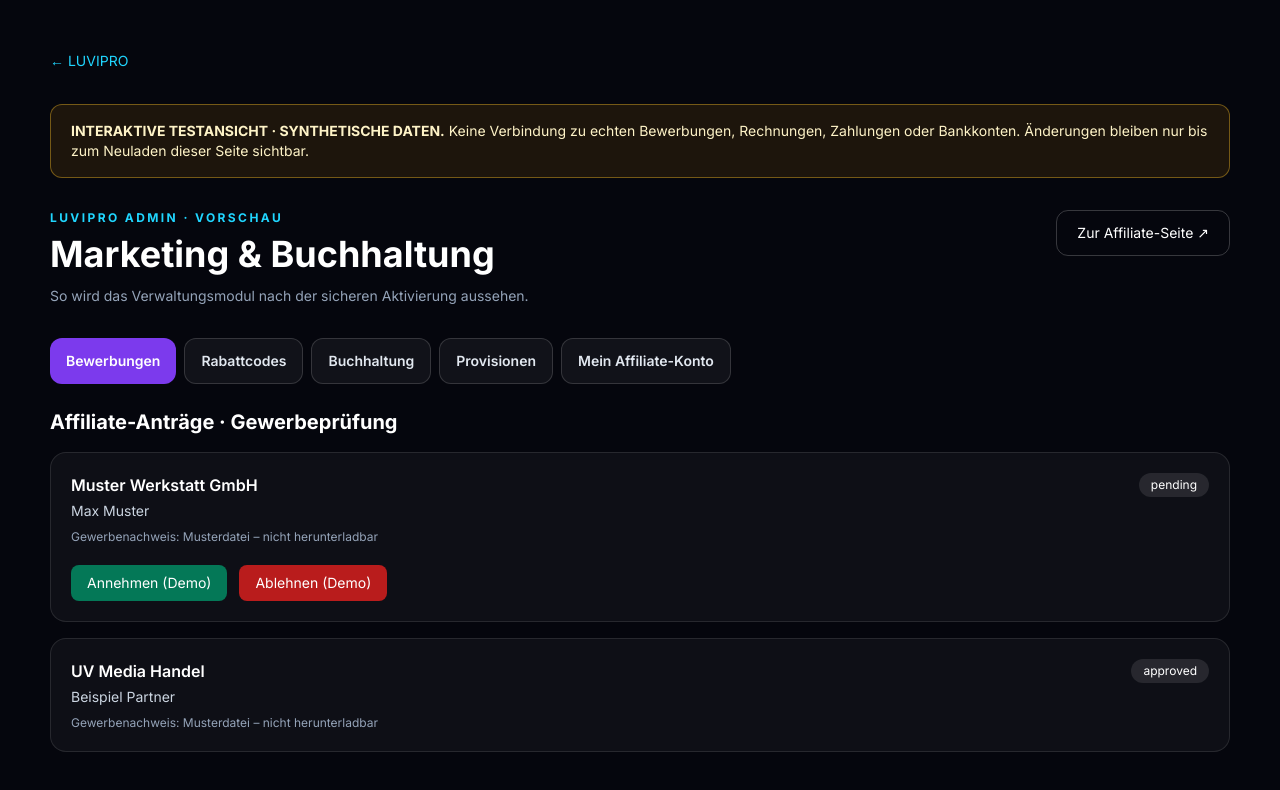
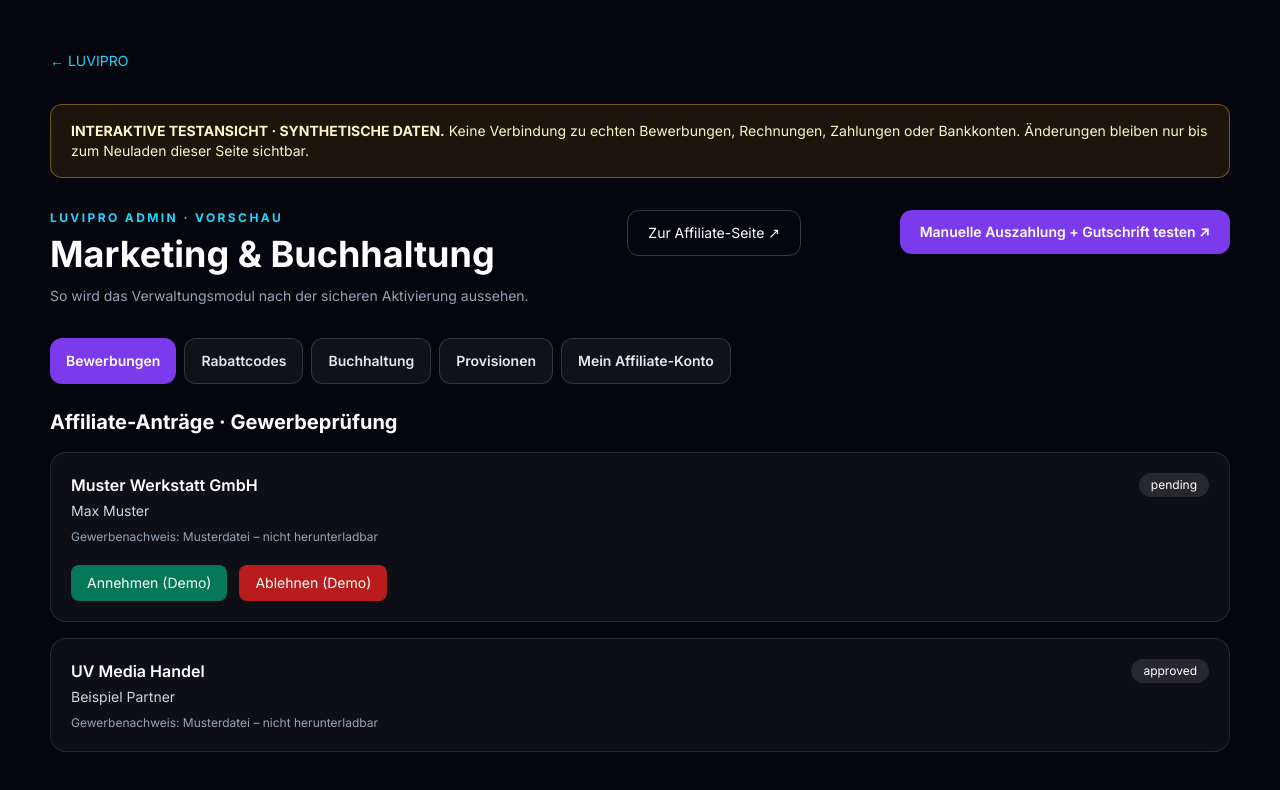
Before and after one commit to Diaa6969/luvipro-website, a Next.js app: page /demo/marketing in a window 1280 px wide. Shown: the top 790 px of the page. Built offline with nearby package versions, Linux system fonts and the light colour scheme.

Commit message:
Link existing marketing demo to new manual payout and VAT invoice preview

```diff
--- a/src/app/demo/marketing/page.tsx
+++ b/src/app/demo/marketing/page.tsx
@@ -71,7 +71,7 @@ export default function MarketingDemo(){
  return <main className="min-h-screen bg-obsidian pb-24 pt-12 text-white"><div className="section-shell max-w-6xl">
   <Link href="/" className="text-sm text-pulse">← LUVIPRO</Link>
   <div className="mt-8 rounded-xl border border-amber-400/40 bg-amber-500/10 px-5 py-4 text-sm text-amber-100"><strong>INTERAKTIVE TESTANSICHT · SYNTHETISCHE DATEN.</strong> Keine Verbindung zu echten Bewerbungen, Rechnungen, Zahlungen oder Bankkonten. Änderungen bleiben nur bis zum Neuladen dieser Seite sichtbar.</div>
-  <div className="mt-8 flex flex-wrap justify-between gap-4"><div><p className="text-xs font-bold uppercase tracking-[.2em] text-pulse">LUVIPRO ADMIN · VORSCHAU</p><h1 className="mt-2 text-3xl font-bold sm:text-4xl">Marketing & Buchhaltung</h1><p className="mt-3 text-sm text-slate-400">So wird das Verwaltungsmodul nach der sicheren Aktivierung aussehen.</p></div><Link href="/affiliate" className="self-start rounded-xl border border-white/20 px-5 py-3 text-sm hover:bg-white/10">Zur Affiliate-Seite ↗</Link></div>
+  <div className="mt-8 flex flex-wrap justify-between gap-4"><div><p className="text-xs font-bold uppercase tracking-[.2em] text-pulse">LUVIPRO ADMIN · VORSCHAU</p><h1 className="mt-2 text-3xl font-bold sm:text-4xl">Marketing & Buchhaltung</h1><p className="mt-3 text-sm text-slate-400">So wird das Verwaltungsmodul nach der sicheren Aktivierung aussehen.</p></div><Link href="/affiliate" className="self-start rounded-xl border border-white/20 px-5 py-3 text-sm hover:bg-white/10">Zur Affiliate-Seite ↗</Link><Link href="/demo/affiliate-settlements" className="self-start rounded-xl bg-violet-600 px-5 py-3 text-sm font-semibold hover:bg-violet-500">Manuelle Auszahlung + Gutschrift testen ↗</Link></div>
   <div className="mt-8 flex flex-wrap gap-2">{tabs.map(([key,label])=><button key={key} onClick={()=>{setTab(key);setFeedback("");}} className={`rounded-xl px-4 py-3 text-sm font-semibold transition ${tab===key?"bg-violet-600 text-white":"border border-white/15 bg-white/5 text-slate-200 hover:bg-white/10"}`}>{label}</button>)}</div>
   {feedback&&<p role="status" className="mt-5 rounded-lg border border-white/15 bg-white/10 p-4 text-sm">{feedback}</p>}
   {tab==="requests"&&<section className="mt-6 space-y-4"><h2 className="text-xl font-bold">Affiliate-Anträge · Gewerbeprüfung</h2>{apps.map(a=><article key={a.id} className="rounded-2xl border border-white/10 bg-white/[.04] p-5"><div className="flex flex-wrap justify-between gap-4"><div><p className="font-semibold">{a.company}</p><p className="mt-1 text-sm text-slate-300">{a.contact}</p><p className="mt-2 text-xs text-slate-400">Gewerbenachweis: Musterdatei – nicht herunterladbar</p></div><span className="h-fit rounded-full bg-white/10 px-3 py-1 text-xs">{a.status}</span></div>{a.status==="pending"&&<div className="mt-5 flex gap-3"><button onClick={()=>change(a.id,"approved")} className="rounded-lg bg-emerald-700 px-4 py-2 text-sm">Annehmen (Demo)</button><button onClick={()=>change(a.id,"rejected")} className="rounded-lg bg-red-700 px-4 py-2 text-sm">Ablehnen (Demo)</button></div>}</article>)}</section>}
```
